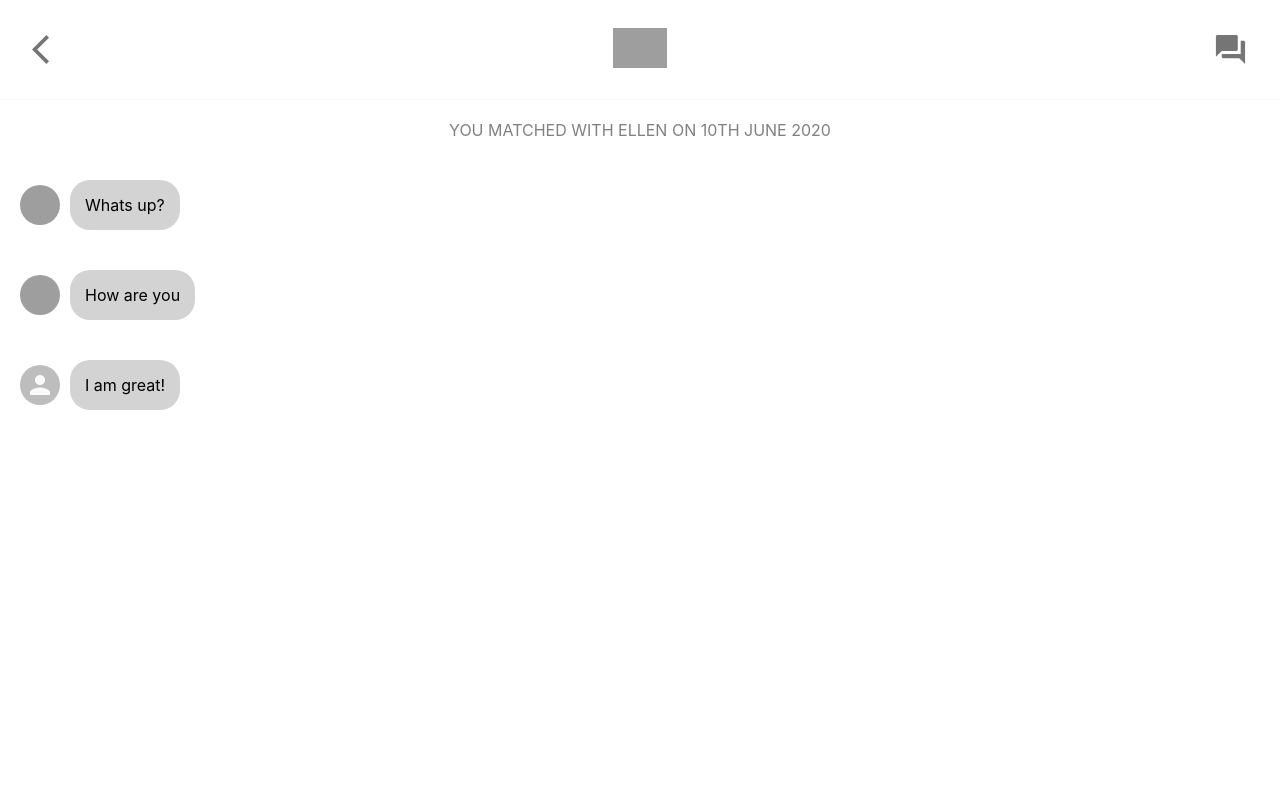
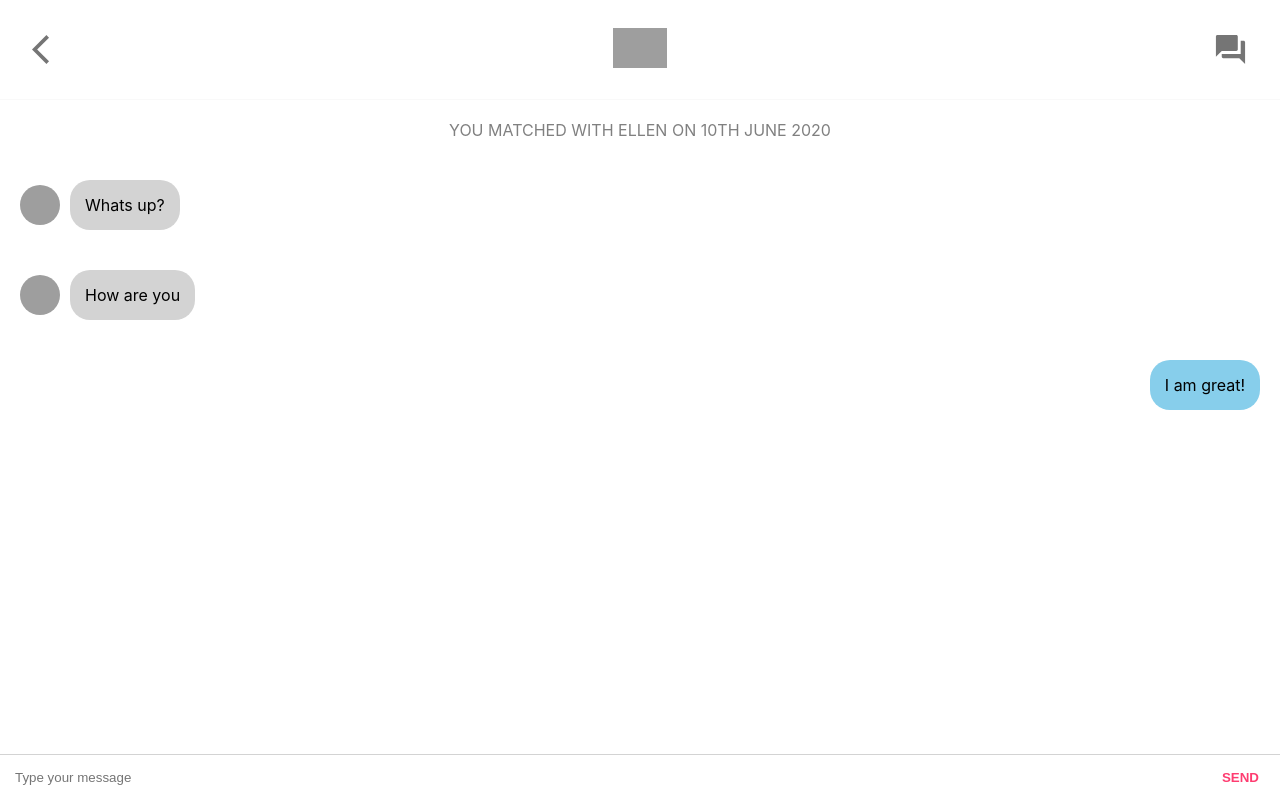
Before and after one commit to shafeequeom/react_tinder_clone, a React (Create React App) app: page /chat/Bilal in a window 1280 px wide. Built offline with nearby package versions, Linux system fonts and the light colour scheme; grey boxes are pictures that could not be loaded.

Commit message:
Message Chat Screen

```diff
--- a/src/Chat.css
+++ b/src/Chat.css
@@ -5,6 +5,10 @@
   padding: 20px;
   height: 70px;
   border-bottom: 1px solid #fafafa;
+}
+a {
+  text-decoration: none;
+  color: inherit;
 }
 
 .chat__details {
--- a/src/Chat.js
+++ b/src/Chat.js
@@ -1,9 +1,11 @@
 import React from "react";
+import { Link } from "react-router-dom";
 import Avatar from "@material-ui/core/Avatar";
 import "./Chat.css";
 
 function Chat({ name, message, profilePic, timestamp }) {
   return (
+    <Link to={`/chat/${name}`}>
       <div className="chat">
         <Avatar className="chat__image" alt={name} src={profilePic} />
         <div className="chat__details">
@@ -12,6 +14,7 @@ function Chat({ name, message, profilePic, timestamp }) {
         </div>
         <p className="chat__timestamp">{timestamp}</p>
       </div>
+    </Link>
   );
 }
 
--- a/src/ChatScreen.css
+++ b/src/ChatScreen.css
@@ -15,3 +15,32 @@
   padding: 20px;
   color: grey;
 }
+.chatScreen__textUser {
+  margin-left: auto;
+  background-color: skyblue;
+  padding: 15px;
+  border-radius: 20px;
+}
+
+.chatScreen__input {
+  display: flex;
+  padding: 5px;
+  position: fixed;
+  bottom: 0;
+  width: 100%;
+  border-top: 1px solid lightgray;
+}
+
+.chatScreen__inputField {
+  flex: 1;
+  padding: 10px;
+  border: none;
+}
+
+.chatScreen__inputButton {
+  border: none;
+  margin-right: 20px;
+  background-color: white;
+  font-weight: bolder;
+  color: #fe3d71;
+}
--- a/src/ChatScreen.js
+++ b/src/ChatScreen.js
@@ -4,6 +4,7 @@ import "./ChatScreen.css";
 import { Avatar } from "@material-ui/core";
 
 function ChatScreen() {
+  const [input, setInput] = useState();
   const [messages, setMessages] = useState([
     {
       name: "Ellen",
@@ -21,12 +22,18 @@ function ChatScreen() {
       message: "I am great!",
     },
   ]);
+  const handleSend = (e) => {
+    e.preventDefault();
+    setMessages([...messages, { message: input }]);
+    setInput("");
+  };
   return (
     <div className="chatScreen">
       <p className="chatScreen__timestamp">
         YOU MATCHED WITH ELLEN ON 10TH JUNE 2020
       </p>
-      {messages.map((message) => (
+      {messages.map((message) =>
+        message.name ? (
           <div className="chatScreen__message">
             <Avatar
               className="chatScreen__image"
@@ -35,7 +42,27 @@ function ChatScreen() {
             />
             <p className="chatScreen__text">{message.message}</p>
           </div>
-      ))}
+        ) : (
+          <div className="chatScreen__message">
+            <p className="chatScreen__textUser">{message.message}</p>
+          </div>
+        )
+      )}
+      <form className="chatScreen__input">
+        <input
+          value={input}
+          onChange={(e) => setInput(e.target.value)}
+          className="chatScreen__inputField"
+          placeholder="Type your message"
+        />
+        <button
+          onClick={handleSend}
+          type="submit"
+          className="chatScreen__inputButton"
+        >
+          SEND
+        </button>
+      </form>
     </div>
   );
 }
--- a/src/SwipeButtons.css
+++ b/src/SwipeButtons.css
@@ -12,26 +12,26 @@
 }
 
 .swipeButtons__repeat {
-  padding: 3vw !important;
+  padding: 2vw !important;
   color: #f5b748 !important;
 }
 
 .swipeButtons__left {
-  padding: 3vw !important;
+  padding: 2vw !important;
   color: #ec5e6f !important;
 }
 
 .swipeButtons__star {
-  padding: 3vw !important;
+  padding: 2vw !important;
   color: #62b4f9 !important;
 }
 
 .swipeButtons__right {
-  padding: 3vw !important;
+  padding: 2vw !important;
   color: #76e2b3 !important;
 }
 
 .swipeButtons__flash {
-  padding: 3vw !important;
+  padding: 2vw !important;
   color: #915dd1 !important;
 }
--- a/src/TinderCard.css
+++ b/src/TinderCard.css
@@ -2,7 +2,7 @@
   position: relative;
   width: 600px;
   padding: 20px;
-  max-width: 85vw;
+  max-width: 80vw;
   height: 50vh;
   border-radius: 20px;
   background-size: cover;
```
Lines whose indentation alone changed are shown as unchanged.
